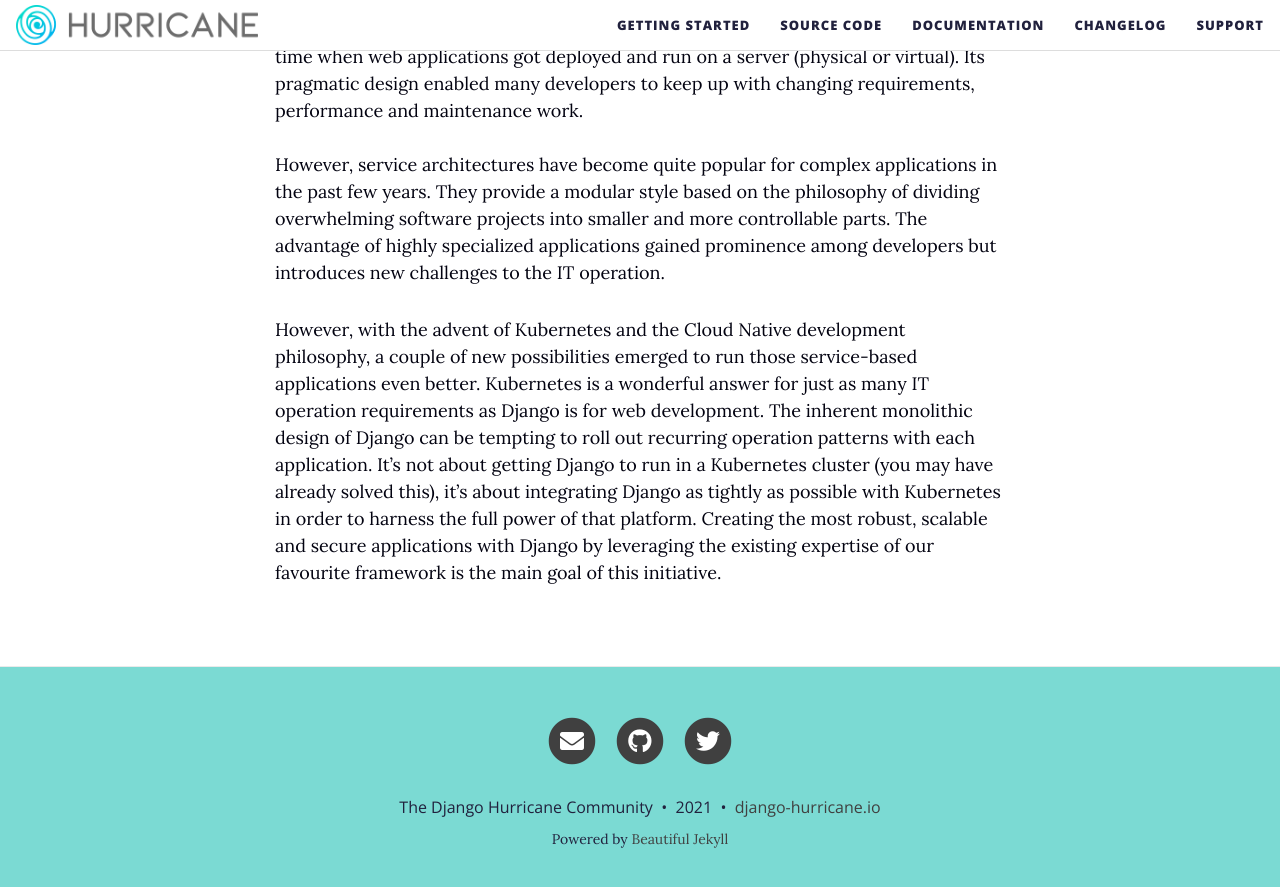
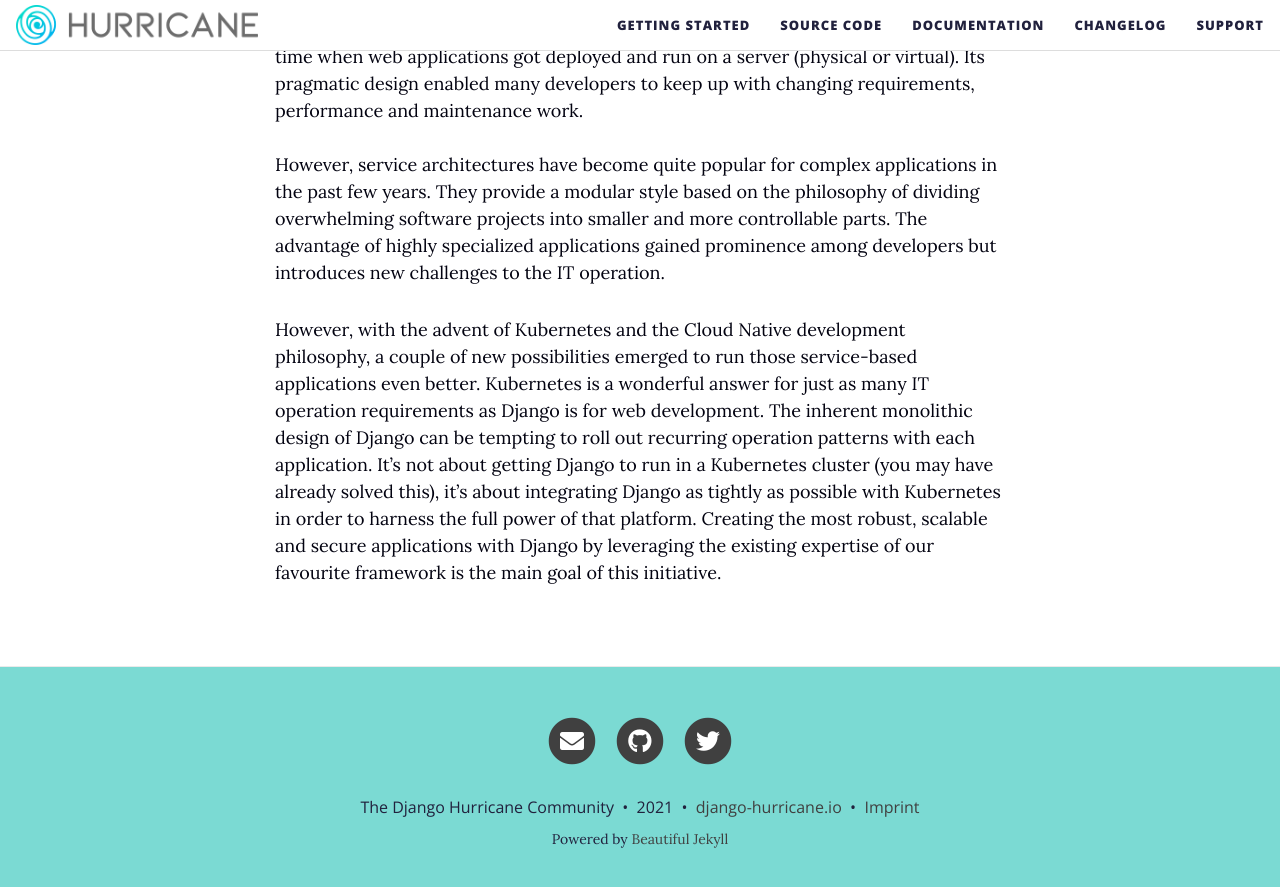
Before and after one commit to django-hurricane/django-hurricane, a Jekyll site: the page built from website/index.md, in a window 1280 px wide and 900 px high, scrolled down 1415 px. Shown: the top 887 px of the window. Built offline with Jekyll 4.4.1, drawn with Linux system fonts in a browser that asks for light colours; nearby versions of some CDN libraries.

Commit message:
feat(website): add imprint

```diff
--- a/website/_includes/footer.html
+++ b/website/_includes/footer.html
@@ -23,7 +23,10 @@
           <a href="{% if site.url-canonical %}{{ site.url-canonical }}{% else %}https://django-hurricane.io{% endif %}">{{ site.url-pretty }}</a>
         </span>
       {% endif %}
-
+        &nbsp;&bull;&nbsp;
+        <span class="author-site">
+          <a href="/legal-notice">Imprint</a>
+        </span>
       {% if site.matomo %}
         {% if site.matomo.opt-out %}
           &nbsp;&bull;&nbsp;
```
